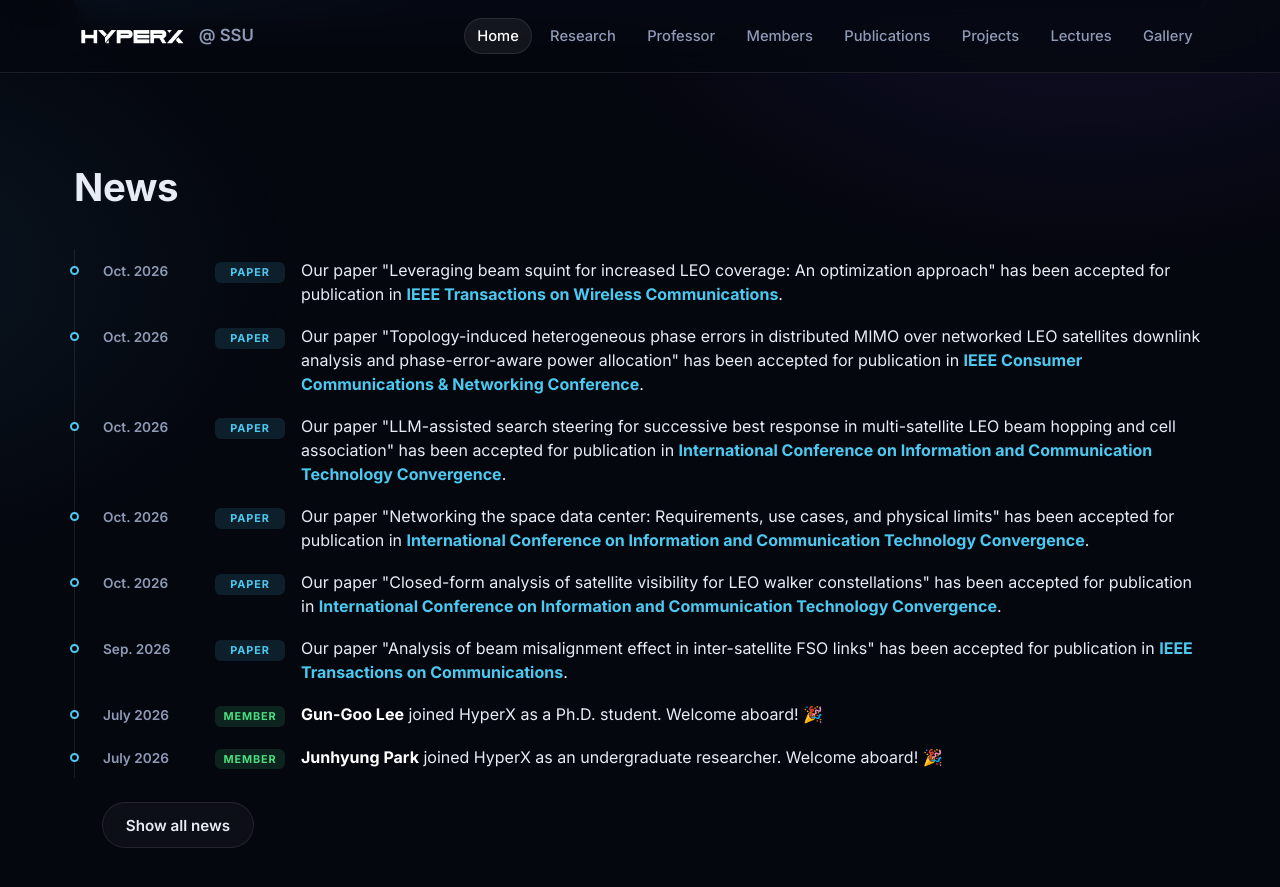
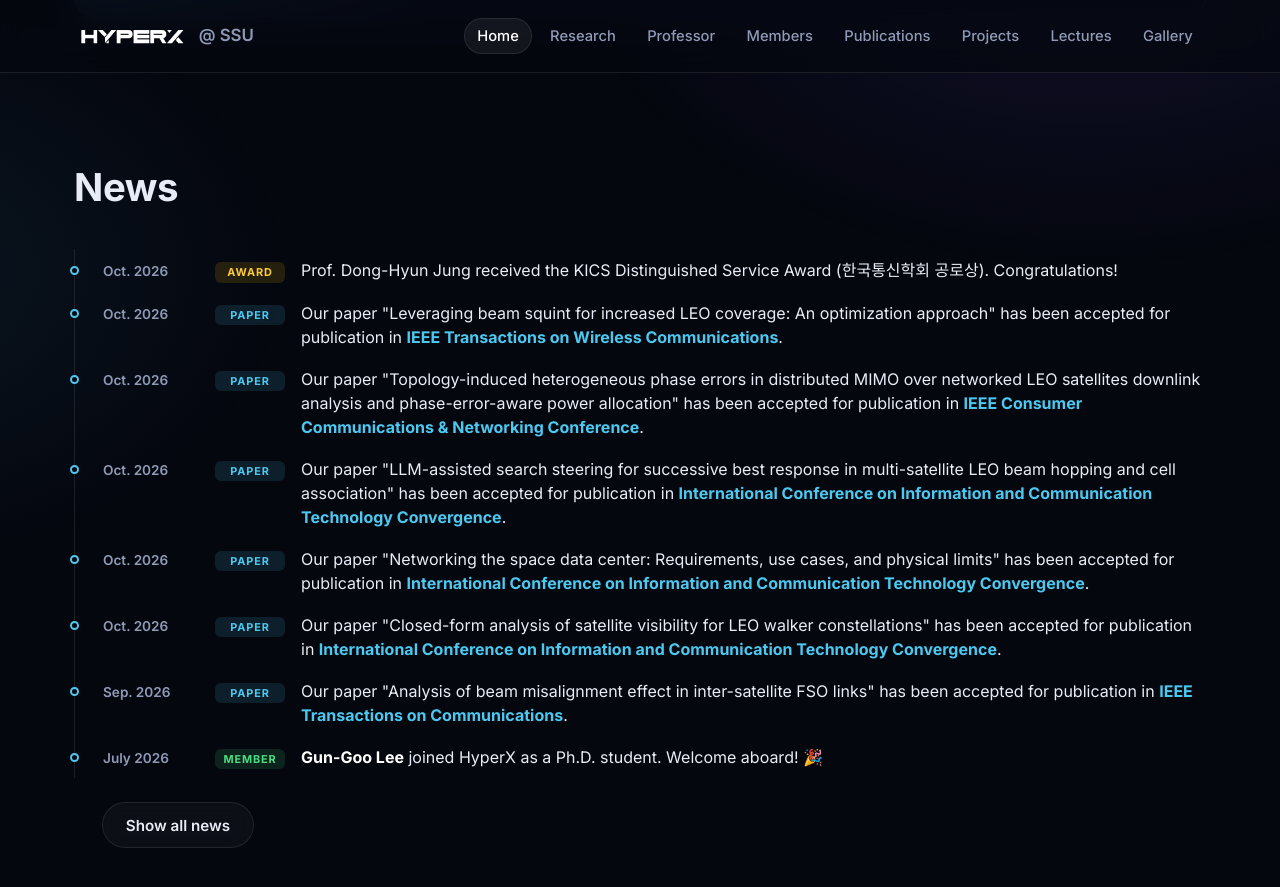
Before and after one commit to hyperx-web/hyperx, a Jekyll site: the page built from index.html, in a window 1280 px wide and 900 px high, scrolled down 2284 px. Shown: the top 887 px of the window. Built offline with Jekyll 4.4.1, drawn with Linux system fonts in a browser that asks for light colours; some web fonts are replaced.

Commit message:
News + Professor: KICS Distinguished Service Award (2026)
Co-Authored-By: Claude Opus 5.5 <noreply@anthropic.com>

```diff
--- a/_data/news.yml
+++ b/_data/news.yml
@@ -1,5 +1,8 @@
 # 최신 소식 — 맨 위에 새 항목을 추가하세요.
 # type: paper | award | lab | member
+- date: "Oct. 2026"
+  type: award
+  text: 'Prof. Dong-Hyun Jung received the KICS Distinguished Service Award (한국통신학회 공로상). Congratulations!'
 - date: "Oct. 2026"
   type: paper
   text: 'Our paper "Leveraging beam squint for increased LEO coverage: An optimization approach" has been accepted for publication in <em>IEEE Transactions on Wireless Communications</em>.'
--- a/_data/professor.yml
+++ b/_data/professor.yml
@@ -24,6 +24,7 @@ experience:
     roles: ["Senior Researcher, Mar. 2023 – Feb. 2025", "Researcher, Sep. 2017 – Feb. 2023"]
 
 awards:
+  - The Korean Institute of Communications and Information Sciences (KICS) Distinguished Service Award, 2026.
   - The Korean Institute of Communications and Information Sciences (KICS) Haedong Young Engineer Award, 2024.
   - International Conference on Information and Communication Technology Convergence (ICTC) Best Paper Award, 2024.
   - The Korean Institute of Electromagnetic Engineering and Science (KIEES) Best Paper Award, 2022.
```
